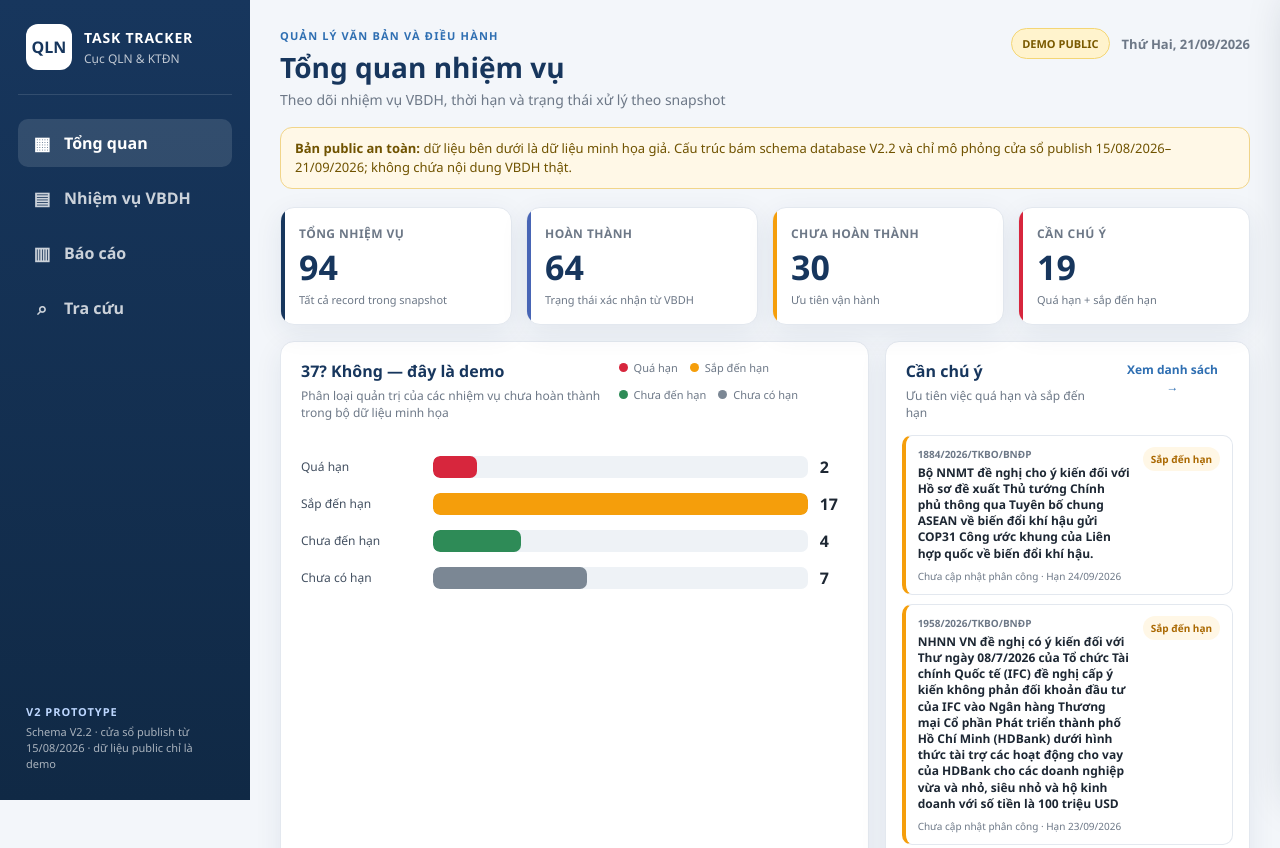
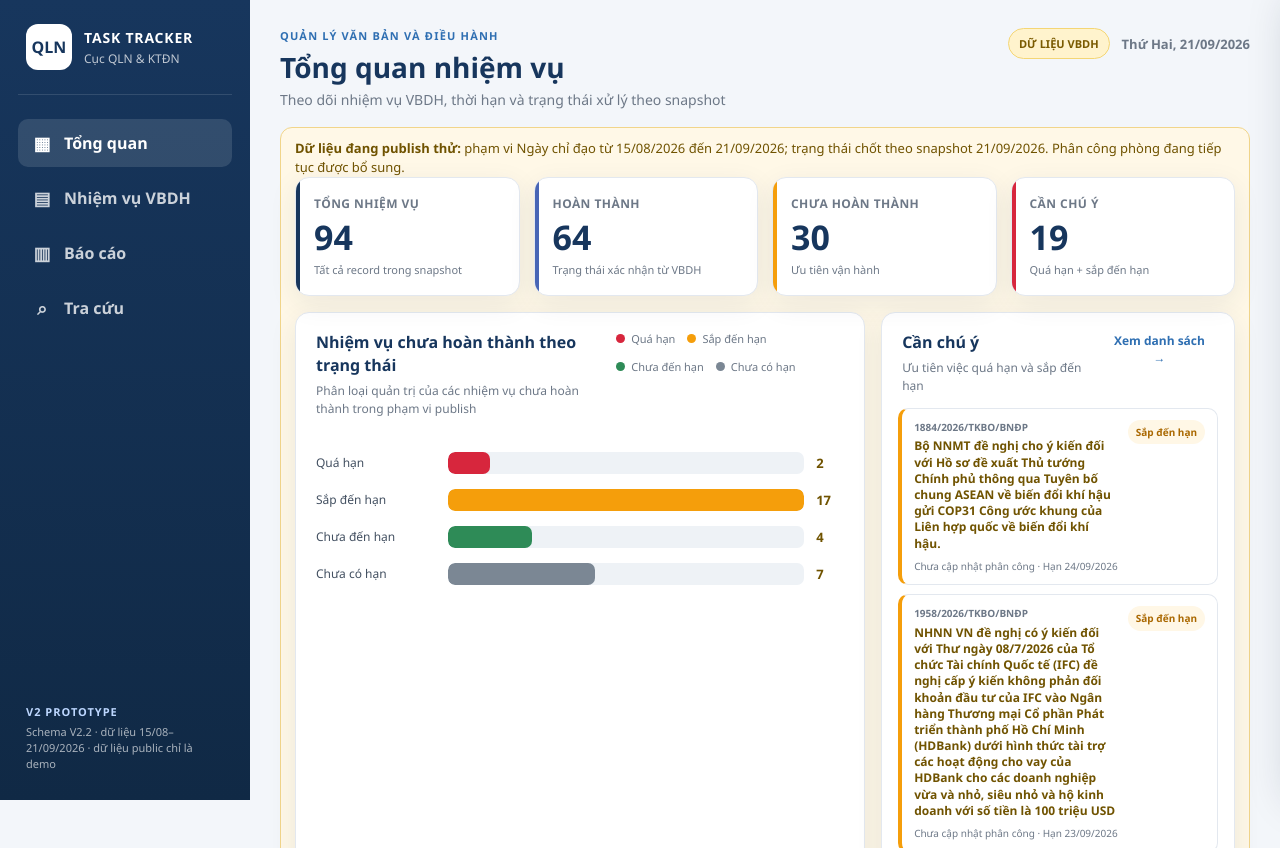
Before and after one commit to DMFER-MOF/dondocnhiemvuqln, a plain HTML site: page v2/index.html in a window 1280 px wide. Shown: the top 848 px of the page. Drawn offline with Linux system fonts and the light colour scheme.

Commit message:
Show published VBDH scope in V2

```diff
--- a/v2/index.html
+++ b/v2/index.html
@@ -26,7 +26,7 @@
 
       <div class="sidebar-footer">
         <div class="env-label">V2 PROTOTYPE</div>
-        <div class="env-text">Schema V2.2 · cửa sổ publish từ 15/08/2026 · dữ liệu public chỉ là demo</div>
+        <div class="env-text">Schema V2.2 · dữ liệu 15/08–21/09/2026 · dữ liệu public chỉ là demo</div>
       </div>
     </aside>
 
@@ -38,14 +38,13 @@
           <p class="subtitle">Theo dõi nhiệm vụ VBDH, thời hạn và trạng thái xử lý theo snapshot</p>
         </div>
         <div class="topbar-right">
-          <span class="demo-pill">DEMO PUBLIC</span>
+          <span class="demo-pill">DỮ LIỆU VBDH</span>
           <div class="today" id="todayLabel">—</div>
         </div>
       </header>
 
       <div class="demo-banner">
-        <strong>Bản public an toàn:</strong> dữ liệu bên dưới là dữ liệu minh họa giả. Cấu trúc bám schema database V2.2 và chỉ mô phỏng cửa sổ publish 15/08/2026–21/09/2026; không chứa nội dung VBDH thật.
-      </div>
+        <strong>Dữ liệu đang publish thử:</strong> phạm vi Ngày chỉ đạo từ 15/08/2026 đến 21/09/2026; trạng thái chốt theo snapshot 21/09/2026. Phân công phòng đang tiếp tục được bổ sung.
 
       <section id="overviewView" class="view">
         <div class="kpi-grid" id="kpiGrid"></div>
@@ -54,8 +53,8 @@
           <section class="card chart-card">
             <div class="card-head">
               <div>
-                <h2>37? Không — đây là demo</h2>
-                <p>Phân loại quản trị của các nhiệm vụ chưa hoàn thành trong bộ dữ liệu minh họa</p>
+                <h2>Nhiệm vụ chưa hoàn thành theo trạng thái</h2>
+                <p>Phân loại quản trị của các nhiệm vụ chưa hoàn thành trong phạm vi publish</p>
               </div>
               <div class="legend">
                 <span><i class="dot overdue"></i>Quá hạn</span>
```
